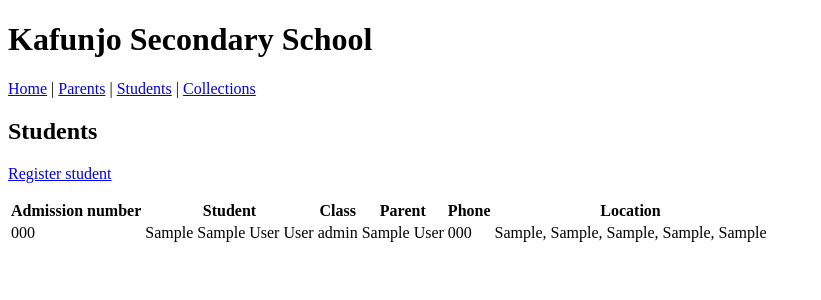
After one commit to mavumbantiba/django-emails, a Django app: page /students/ in a window 1280 px wide. The commit adds this page. Shown: the top 300 px of the page, without its empty margins (0-821 px from the left). Run offline with Django 5.2, Linux system fonts and the light colour scheme; a user stored in the database is signed in; tables that the repository leaves empty hold one stand-in row (values such as "Sample post"); parts of the project's set-up code (start-up, migrations or seed data) failed here and were passed over.

```diff
--- a/ContributionSystem/models.py
+++ b/ContributionSystem/models.py
@@ -1,59 +1,89 @@
-from django.contrib.auth.base_user import BaseUserManager
-from django.contrib.auth.models import AbstractUser
+from django.conf import settings
 from django.db import models
 
 
-# class UserManager(BaseUserManager):
-#     use_in_migrations = True
+class Parent(models.Model):
+    full_name = models.CharField(max_length=200)
+    phone_number = models.CharField(max_length=30)
+    email = models.EmailField(blank=True)
 
-#     def _create_user(self, email, password, **extra_fields):
-#         if not email:
-#             raise ValueError("An email address is required.")
-#         user = self.model(email=self.normalize_email(email), **extra_fields)
-#         user.set_password(password)
-#         user.save(using=self._db)
-#         return user
+    class Meta:
+        ordering = ["full_name"]
 
-#     def create_user(self, email, password=None, **extra_fields):
-#         extra_fields.setdefault("is_staff", False)
-#         extra_fields.setdefault("is_superuser", False)
-#         return self._create_user(email, password, **extra_fields)
-
-#     def create_superuser(self, email, password=None, **extra_fields):
-#         extra_fields.setdefault("is_staff", True)
-#         extra_fields.setdefault("is_superuser", True)
-#         if extra_fields.get("is_staff") is not True:
-#             raise ValueError("A superuser must have is_staff=True.")
-#         if extra_fields.get("is_superuser") is not True:
-#             raise ValueError("A superuser must have is_superuser=True.")
-#         return self._create_user(email, password, **extra_fields)
+    def __str__(self):
+        return f"{self.full_name} ({self.phone_number})"
 
 
-# class User(AbstractUser):
-#     class Role(models.TextChoices):
-#         STUDENT = "student", "Student"
-#         TEACHER = "teacher", "Teacher"
-#         PARENT = "parent", "Parent"
-#         STAFF = "staff", "Staff"
+class Student(models.Model):
+    class Gender(models.TextChoices):
+        FEMALE = "F", "Female"
+        MALE = "M", "Male"
+        OTHER = "O", "Other"
 
-#     username = None
-#     email = models.EmailField(unique=True)
-#     phone = models.CharField(max_length=20, blank=True)
-#     role = models.CharField(
-#         max_length=10,
-#         choices=Role.choices,
-#         default=Role.STUDENT,
-#     )
-#     photo = models.ImageField(
-#         upload_to="profile_photos/",
-#         blank=True,
-#         null=True,
-#     )
+    admission_number = models.CharField(max_length=30, unique=True)
+    first_name = models.CharField(max_length=100)
+    middle_name = models.CharField(max_length=100, blank=True)
+    last_name = models.CharField(max_length=100)
+    gender = models.CharField(max_length=1, choices=Gender.choices)
+    date_of_birth = models.DateField(null=True, blank=True)
+    class_level = models.CharField(max_length=30)
+    parent = models.ForeignKey(
+        Parent,
+        on_delete=models.PROTECT,
+        related_name="students",
+    )
+    region = models.CharField(max_length=100, default="Kagera")
+    district = models.CharField(max_length=100, default="Karagwe")
+    ward = models.CharField(max_length=100)
+    village = models.CharField(max_length=100)
+    street = models.CharField(max_length=100)
+    registered_at = models.DateField(auto_now_add=True)
+    registered_by = models.ForeignKey(
+        settings.AUTH_USER_MODEL,
+        on_delete=models.SET_NULL,
+        null=True,
+        blank=True,
+        related_name="registered_students",
+    )
 
-#     USERNAME_FIELD = "email"
-#     REQUIRED_FIELDS = []
+    class Meta:
+        ordering = ["last_name", "first_name"]
 
-#     objects = UserManager()
+    def __str__(self):
+        return f"{self.admission_number} - {self.first_name} {self.last_name}"
 
-#     def __str__(self):
-#         return self.email
+
+class StudentCollection(models.Model):
+    class Category(models.TextChoices):
+        ACADEMIC_FEE = "academic_fee", "Academic fee"
+        REAM_A4 = "ream_a4", "A4 ream"
+        TSHIRT = "tshirt", "T-shirt"
+        SCHOOL_GUARD_FEE = "school_guard_fee", "School guard fee"
+        NECKTIE = "necktie", "Necktie"
+        LOGO = "logo", "Logo"
+        TABLE = "table", "Table"
+        CHAIR = "chair", "Chair"
+
+    student = models.ForeignKey(
+        Student,
+        on_delete=models.CASCADE,
+        related_name="collections",
+    )
+    category = models.CharField(max_length=30, choices=Category.choices)
+    amount_collected = models.DecimalField(max_digits=10, decimal_places=2, default=0)
+    quantity_issued = models.PositiveIntegerField(default=0)
+    recorded_at = models.DateField(auto_now_add=True)
+    recorded_by = models.ForeignKey(
+        settings.AUTH_USER_MODEL,
+        on_delete=models.SET_NULL,
+        null=True,
+        blank=True,
+        related_name="student_collections",
+    )
+    notes = models.TextField(blank=True)
+
+    class Meta:
+        ordering = ["-recorded_at", "student"]
+
+    def __str__(self):
+        return f"{self.student} - {self.get_category_display()}"
--- /dev/null
+++ b/ContributionSystem/urls.py
@@ -0,0 +1,16 @@
+from django.urls import include, path
+
+from . import views
+
+
+urlpatterns = [
+    path("accounts/profile/", views.profile, name="profile"),
+    path("home/", views.home, name="home"),
+    path("parents/", views.parent_list, name="parent-list"),
+    path("parents/add/", views.parent_create, name="parent-create"),
+    path("students/", views.student_list, name="student-list"),
+    path("students/register/", views.student_create, name="student-create"),
+    path("collections/", views.collection_list, name="collection-list"),
+    path("collections/add/", views.collection_create, name="collection-create"),
+    path("accounts/", include("allauth.urls")),
+]
--- a/ContributionSystem/views.py
+++ b/ContributionSystem/views.py
@@ -1,5 +1,8 @@
 from django.contrib.auth.decorators import login_required
-from django.shortcuts import render
+from django.shortcuts import redirect, render
+
+from .forms import ParentForm, StudentCollectionForm, StudentForm
+from .models import Parent, Student, StudentCollection
 
 
 @login_required
@@ -10,3 +13,72 @@ def profile(request):
 @login_required
 def home(request):
     return render(request, 'home.html')
+
+
+@login_required
+def parent_list(request):
+    parents = Parent.objects.all()
+    return render(request, "contributions/parent_list.html", {"parents": parents})
+
+
+@login_required
+def parent_create(request):
+    form = ParentForm(request.POST or None)
+    if request.method == "POST" and form.is_valid():
+        form.save()
+        return redirect("parent-list")
+    return render(
+        request,
+        "contributions/form.html",
+        {"form": form, "title": "Add parent", "cancel_url": "parent-list"},
+    )
+
+
+@login_required
+def student_list(request):
+    students = Student.objects.select_related("parent")
+    return render(request, "contributions/student_list.html", {"students": students})
+
+
+@login_required
+def student_create(request):
+    form = StudentForm(request.POST or None)
+    if request.method == "POST" and form.is_valid():
+        student = form.save(commit=False)
+        student.registered_by = request.user
+        student.save()
+        return redirect("student-list")
+    return render(
+        request,
+        "contributions/form.html",
+        {"form": form, "title": "Register student", "cancel_url": "student-list"},
+    )
+
+
+@login_required
+def collection_list(request):
+    collections = StudentCollection.objects.select_related("student", "recorded_by")
+    return render(
+        request,
+        "contributions/collection_list.html",
+        {"collections": collections},
+    )
+
+
+@login_required
+def collection_create(request):
+    form = StudentCollectionForm(request.POST or None)
+    if request.method == "POST" and form.is_valid():
+        collection = form.save(commit=False)
+        collection.recorded_by = request.user
+        collection.save()
+        return redirect("collection-list")
+    return render(
+        request,
+        "contributions/form.html",
+        {
+            "form": form,
+            "title": "Record student collection",
+            "cancel_url": "collection-list",
+        },
+    )
--- a/KAfunjoSecondarySchool1/urls.py
+++ b/KAfunjoSecondarySchool1/urls.py
@@ -17,11 +17,7 @@ Including another URLconf
 from django.contrib import admin
 from django.urls import include, path
 
-from ContributionSystem import views
-
 urlpatterns = [
     path('admin/', admin.site.urls),
-    path('accounts/profile/', views.profile, name='profile'),
-    path('home/', views.home, name='home'),
-    path('accounts/', include('allauth.urls')),
+    path('', include('ContributionSystem.urls')),
 ]
--- /dev/null
+++ b/templates/contributions/base.html
@@ -0,0 +1,22 @@
+<!doctype html>
+<html lang="en">
+<head>
+    <meta charset="utf-8">
+    <meta name="viewport" content="width=device-width, initial-scale=1">
+    <title>{% block title %}School contributions{% endblock %}</title>
+</head>
+<body>
+    <header>
+        <h1>Kafunjo Secondary School</h1>
+        <nav>
+            <a href="{% url 'home' %}">Home</a> |
+            <a href="{% url 'parent-list' %}">Parents</a> |
+            <a href="{% url 'student-list' %}">Students</a> |
+            <a href="{% url 'collection-list' %}">Collections</a>
+        </nav>
+    </header>
+    <main>
+        {% block content %}{% endblock %}
+    </main>
+</body>
+</html>
--- /dev/null
+++ b/templates/contributions/student_list.html
@@ -0,0 +1,29 @@
+{% extends "contributions/base.html" %}
+
+{% block title %}Students{% endblock %}
+
+{% block content %}
+    <h2>Students</h2>
+    <p><a href="{% url 'student-create' %}">Register student</a></p>
+    {% if students %}
+        <table>
+            <thead>
+                <tr><th>Admission number</th><th>Student</th><th>Class</th><th>Parent</th><th>Phone</th><th>Location</th></tr>
+            </thead>
+            <tbody>
+                {% for student in students %}
+                    <tr>
+                        <td>{{ student.admission_number }}</td>
+                        <td>{{ student.first_name }} {{ student.middle_name }} {{ student.last_name }}</td>
+                        <td>{{ student.class_level }}</td>
+                        <td>{{ student.parent.full_name }}</td>
+                        <td>{{ student.parent.phone_number }}</td>
+                        <td>{{ student.region }}, {{ student.district }}, {{ student.ward }}, {{ student.village }}, {{ student.street }}</td>
+                    </tr>
+                {% endfor %}
+            </tbody>
+        </table>
+    {% else %}
+        <p>No students have been registered.</p>
+    {% endif %}
+{% endblock %}
--- a/templates/home.html
+++ b/templates/home.html
@@ -10,6 +10,9 @@
         <h1>Welcome to Kafunjo Secondary School</h1>
         <p>You are signed in as {{ request.user.email|default:request.user.username }}.</p>
         <p><a href="{% url 'profile' %}">View your account</a></p>
+        <p><a href="{% url 'student-list' %}">Manage students</a></p>
+        <p><a href="{% url 'parent-list' %}">Manage parents</a></p>
+        <p><a href="{% url 'collection-list' %}">Manage student collections</a></p>
     </main>
 </body>
 </html>
```
Also changed, not shown: ContributionSystem/admin.py (+49 -44 lines), ContributionSystem/forms.py (added, +24 -0 lines), templates/contributions/collection_list.html (added, +29 -0 lines), templates/contributions/form.html (added, +16 -0 lines), templates/contributions/parent_list.html (added, +26 -0 lines), ContributionSystem/migrations/0001_initial.py (added), ContributionSystem/migrations/__init__.py (added).
